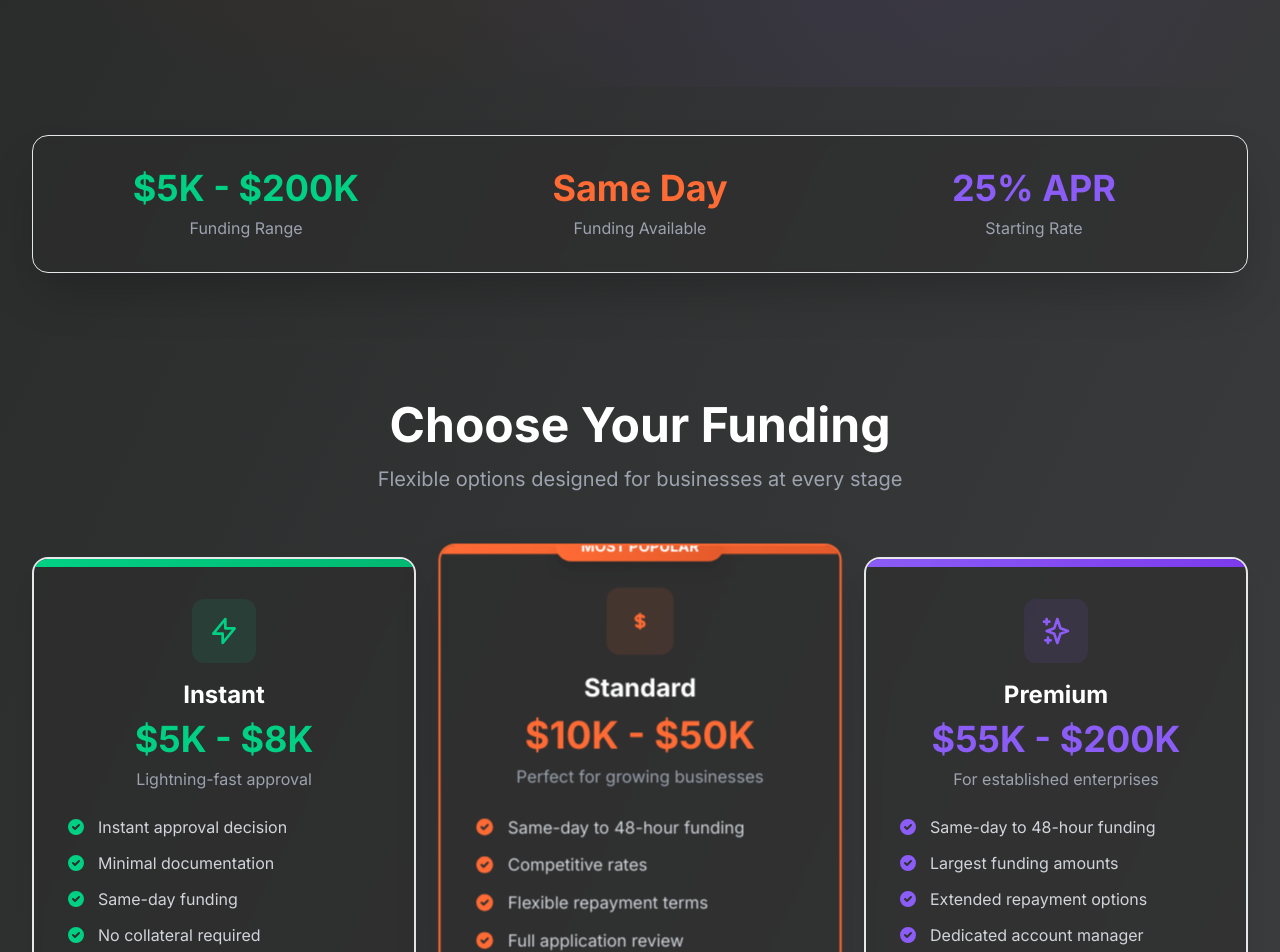
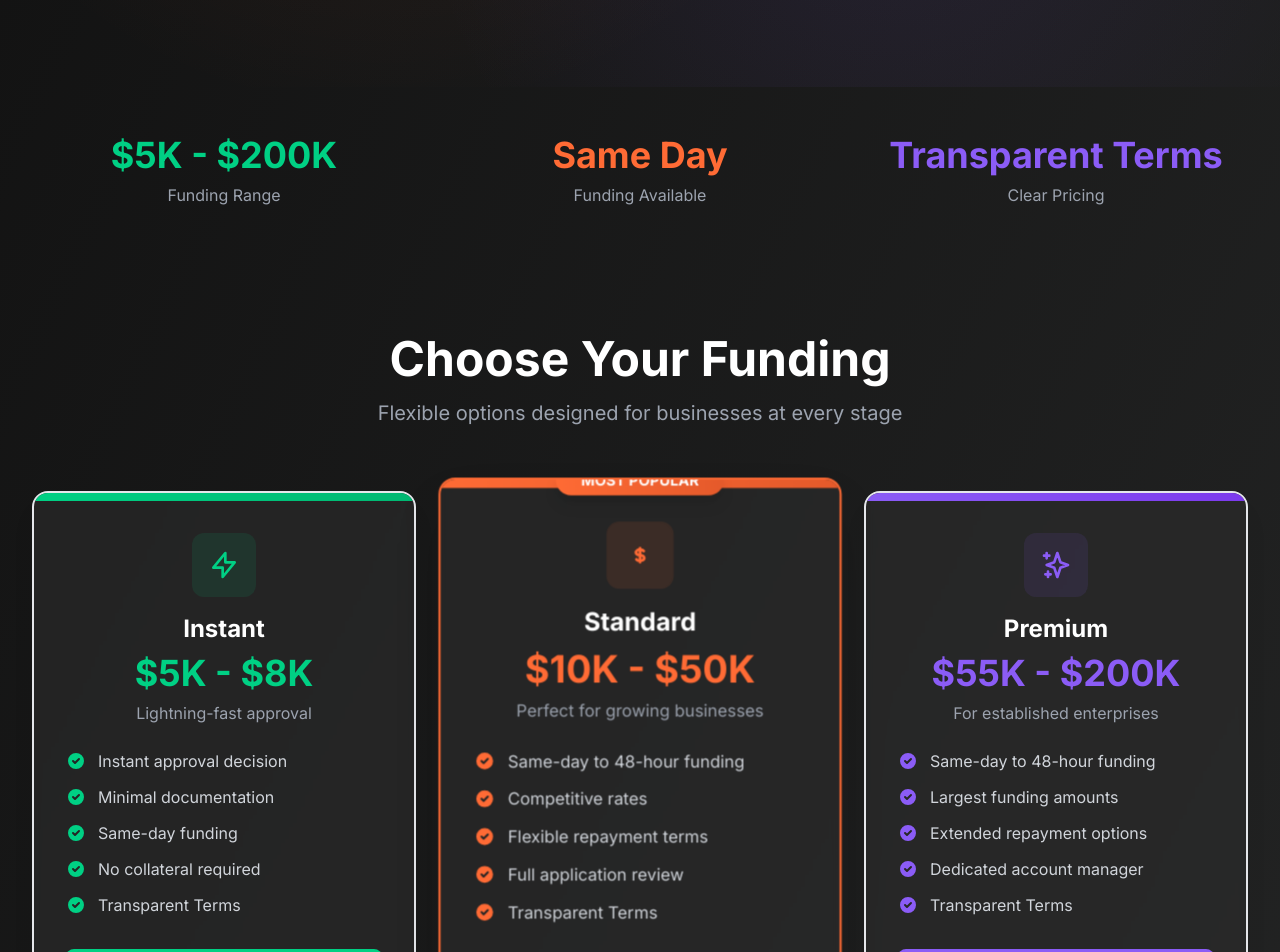
Before and after one commit to nomis444/commercial-lending-platform, a Next.js app: page / in a window 1280 px wide. Shown: the part 600-1552 px from the top of the page. Built offline with nearby package versions, Linux system fonts and the light colour scheme; no server answers.

Commit message:
Update landing page: unified gradient, electric green hero text, remove APR references

```diff
--- a/src/app/page.tsx
+++ b/src/app/page.tsx
@@ -2,7 +2,7 @@ import Link from 'next/link'
 
 export default function Home() {
   return (
-    <div className="min-h-screen bg-gradient-to-br from-[#282929] to-[#404142]">
+    <div className="min-h-screen bg-gradient-to-br from-[#111111] to-[#262727]">
       {/* Hero Section */}
       <div className="relative overflow-hidden">
         <div className="absolute inset-0 bg-[radial-gradient(circle_at_30%_20%,rgba(255,107,53,0.1),transparent_50%)]"></div>
@@ -39,7 +39,6 @@ export default function Home() {
 
       {/* Stats Section */}
       <div className="max-w-7xl mx-auto px-4 sm:px-6 lg:px-8 py-12">
-        <div className="bg-charcoal-800/50 backdrop-blur-sm rounded-2xl shadow-2xl border border-charcoal-700/50 p-8">
         <div className="grid grid-cols-1 md:grid-cols-3 gap-8 text-center">
           <div>
             <div className="text-4xl font-bold text-electric-500 mb-2">$5K - $200K</div>
@@ -50,9 +49,8 @@ export default function Home() {
             <div className="text-gray-400">Funding Available</div>
           </div>
           <div>
-              <div className="text-4xl font-bold text-purple-500 mb-2">25% APR</div>
-              <div className="text-gray-400">Starting Rate</div>
-            </div>
+            <div className="text-4xl font-bold text-purple-500 mb-2">Transparent Terms</div>
+            <div className="text-gray-400">Clear Pricing</div>
           </div>
         </div>
       </div>
@@ -113,7 +111,7 @@ export default function Home() {
                   <svg className="w-5 h-5 text-electric-500 mr-3 mt-0.5 flex-shrink-0" fill="currentColor" viewBox="0 0 20 20">
                     <path fillRule="evenodd" d="M10 18a8 8 0 100-16 8 8 0 000 16zm3.707-9.293a1 1 0 00-1.414-1.414L9 10.586 7.707 9.293a1 1 0 00-1.414 1.414l2 2a1 1 0 001.414 0l4-4z" clipRule="evenodd" />
                   </svg>
-                  <span>Starting at 25% APR</span>
+                  <span>Transparent Terms</span>
                 </div>
               </div>
 
@@ -175,7 +173,7 @@ export default function Home() {
                   <svg className="w-5 h-5 text-orange-500 mr-3 mt-0.5 flex-shrink-0" fill="currentColor" viewBox="0 0 20 20">
                     <path fillRule="evenodd" d="M10 18a8 8 0 100-16 8 8 0 000 16zm3.707-9.293a1 1 0 00-1.414-1.414L9 10.586 7.707 9.293a1 1 0 00-1.414 1.414l2 2a1 1 0 001.414 0l4-4z" clipRule="evenodd" />
                   </svg>
-                  <span>Starting at 25% APR</span>
+                  <span>Transparent Terms</span>
                 </div>
               </div>
 
@@ -232,7 +230,7 @@ export default function Home() {
                   <svg className="w-5 h-5 text-purple-500 mr-3 mt-0.5 flex-shrink-0" fill="currentColor" viewBox="0 0 20 20">
                     <path fillRule="evenodd" d="M10 18a8 8 0 100-16 8 8 0 000 16zm3.707-9.293a1 1 0 00-1.414-1.414L9 10.586 7.707 9.293a1 1 0 00-1.414 1.414l2 2a1 1 0 001.414 0l4-4z" clipRule="evenodd" />
                   </svg>
-                  <span>Starting at 25% APR</span>
+                  <span>Transparent Terms</span>
                 </div>
               </div>
 
```
Lines whose indentation alone changed are shown as unchanged.
